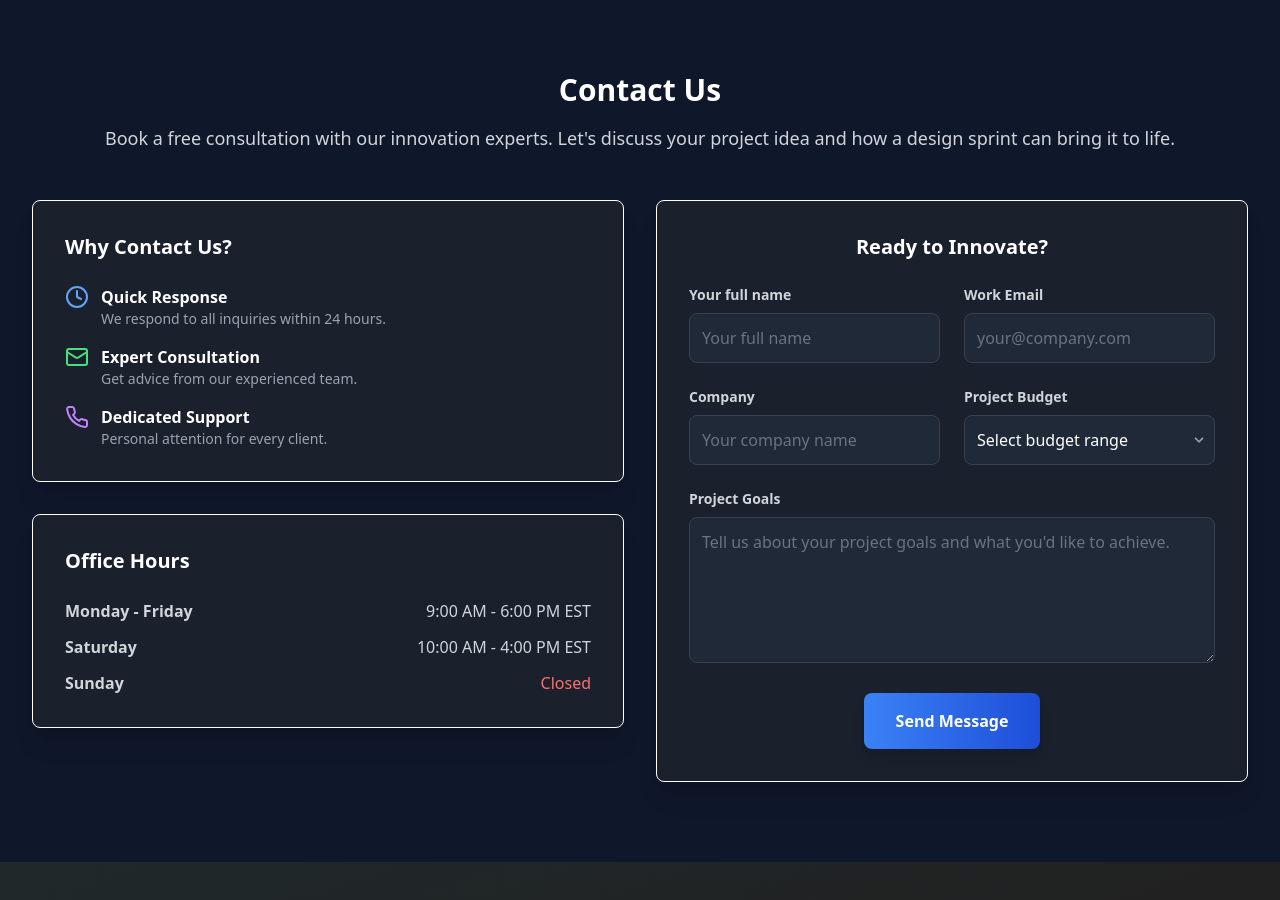
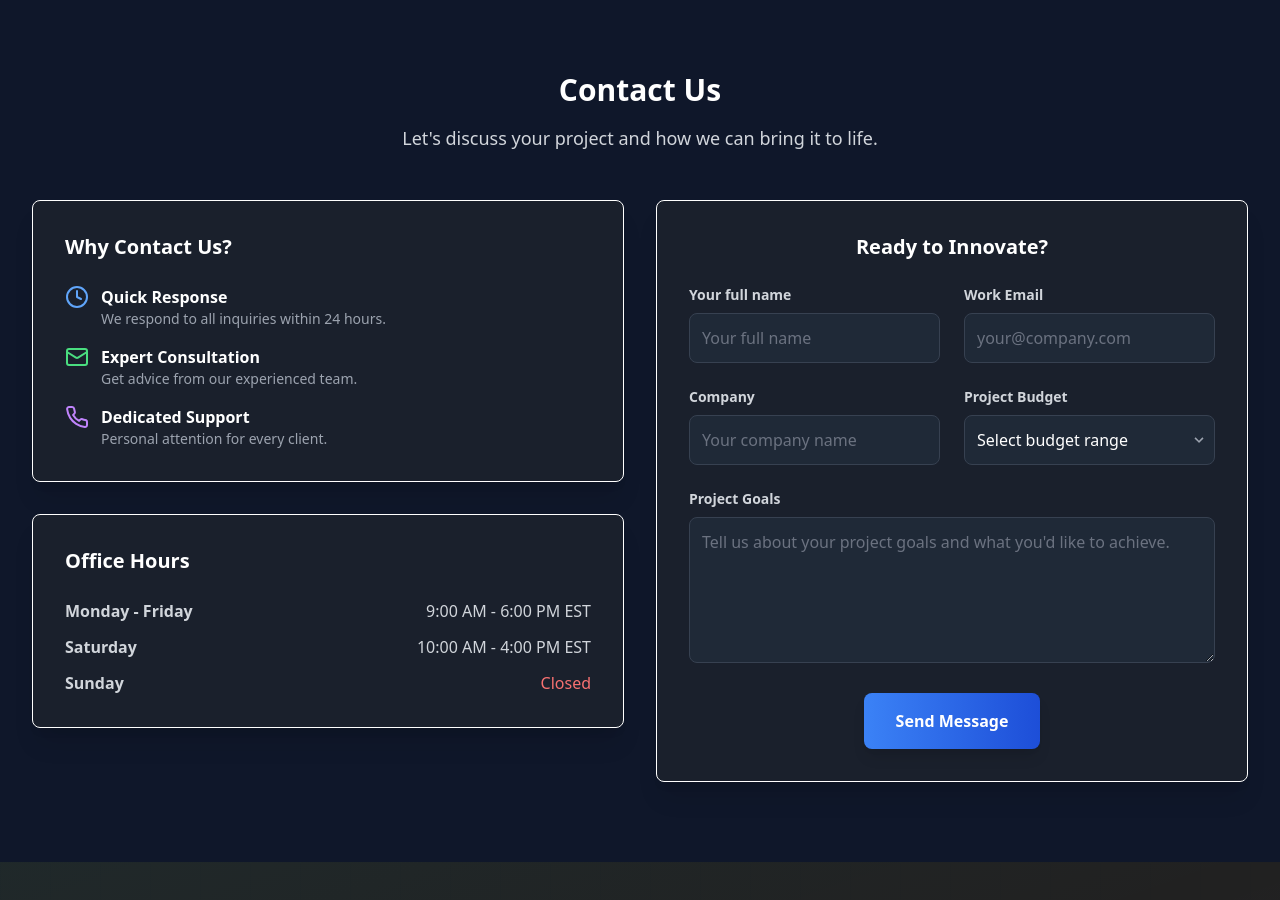
Before and after one commit to Lunim-Corporate/lunim-studio, a React (Vite) app: page / in a window 1280 px wide. Shown: the part 4500-5400 px from the top of the page. Built offline with nearby package versions, Linux system fonts and the light colour scheme; no server answers; the database is empty.

Commit message:
Update: Added FAQ

```diff
--- a/src/pages/Home.tsx
+++ b/src/pages/Home.tsx
@@ -589,7 +589,7 @@ const App: React.FC = () => {
         <div className="max-w-7xl mx-auto px-4 sm:px-6 lg:px-8">
           <h2 className="text-3xl font-bold text-white mb-4 text-center">Contact Us</h2>
           <p className="text-lg text-gray-300 mb-12 text-center">
-            Book a free consultation with our innovation experts. Let's discuss your project idea and how a design sprint can bring it to life.
+            Let's discuss your project and how we can bring it to life.
           </p>
 
           <div className="grid grid-cols-1 lg:grid-cols-2 gap-8 items-start">
```
